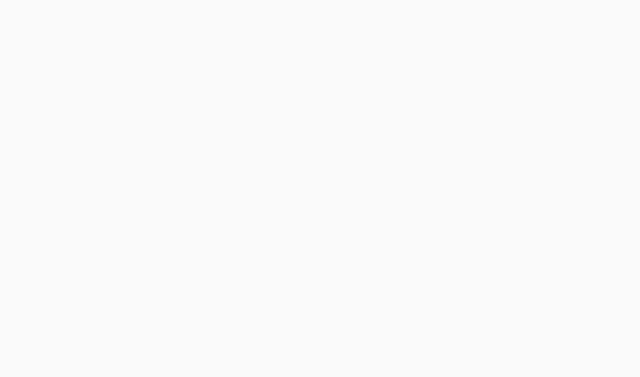
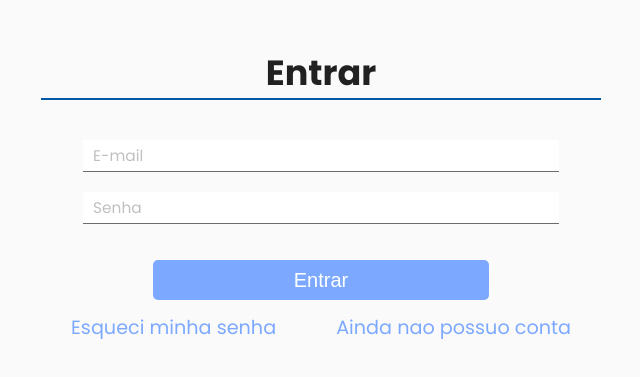
Before and after one commit to matheusmski1/rambo-frontend, a React (Create React App) app: page / in a window 1280 px wide. Shown: the part 205-582 px from the top of the page, without its empty margins (319-959 px from the left). Built offline with nearby package versions, Linux system fonts and the light colour scheme.

Commit message:
Adicionado pagina de Login com CSS e andamentos.

```diff
--- a/src/App.js
+++ b/src/App.js
@@ -1,7 +1,11 @@
 import React from "react";
+import Login from "./components/LoginComponent/Login";
 
 function App() {
-  return <></>;
+  return <>
+  <Login></Login>
+
+  </>;
 }
 
 export default App;
--- /dev/null
+++ b/src/components/LoginComponent/Login.css
@@ -0,0 +1,117 @@
+body {
+    height: 100vh;
+    display: flex;
+    flex-direction: column;
+    justify-content: center;
+}
+
+.login {
+    width: 40em;
+    margin: 0 auto;
+    display: flex;
+    align-items: center;
+    flex-direction: column;
+}
+
+.login .titulo{
+    border-bottom: 2px solid #0058A9;
+    width: 100%;
+    display: block;
+    margin-bottom: 40px;
+    font-size: 2.5em;
+    text-align: center;
+}
+
+.login .credenciais {
+    text-align: center;
+    width: 85%;
+    display: flex;
+    flex-flow: column;
+}
+
+.login .credenciais .input {
+    margin-bottom: 1.25rem;
+ }
+
+.login input[type=submit] {
+    margin-top: 1rem;
+    width: 60%;
+    height: 40px;
+    font-size: 1.25rem;
+    background-color: #7CA9FF;
+    color: white;
+    outline: none;
+    border: none;
+    border-radius: 5px;
+    cursor: pointer;
+}
+
+.login .esqueci {
+    margin-top: 1em;
+    width: 100%;
+    display: flex;
+    justify-content: space-around;
+}
+
+.login .esqueci * {
+    text-decoration: none;
+    font-size: 1.2rem;
+    color: #7CA9FF;
+}
+
+.input {
+    position: relative;
+}
+
+.input input {
+    padding: 10px 5px 1px 3px;
+    font-size: 1.2em;
+    display: block;
+    width: 100%;
+    border: none;
+    border-bottom: 1px solid #6b6b6b;
+    transition: .5s ease all;
+}
+
+.input input:focus {
+    outline: none;
+    border-color: white;
+}
+
+.input label {
+    position: absolute;
+    font-size: 1.1em;
+    pointer-events: none;
+    color: rgba(0, 0, 0, .25);
+    transition: .2s ease all;
+    left: 10px;
+    top: 5px;
+}
+
+.input input:valid ~ label,
+.input input:focus ~ label {
+    top: -8px;
+    font-size: .8em;
+}
+
+.input .barra {
+    position: relative;
+    display: block;
+}
+
+.input .barra:before,
+.input .barra:after {
+    content: "";
+    height: 2px;
+    width: 0;
+    left: 0;
+    bottom: 1px;
+    position: absolute;
+    background: #0058A9;
+    transition: .3s ease all;
+}
+
+.input input:focus ~ .barra:before,
+.input input:focus ~ .barra:after {
+    width: 100%;
+}
--- /dev/null
+++ b/src/components/LoginComponent/Login.js
@@ -0,0 +1,39 @@
+import React, {useState} from 'react';
+
+import "./Login.css"
+
+export default function Login() {
+  const [email, setEmail] = useState('');
+  const [password, setPassword] = useState('');
+  const handleChangeEmail = event => setEmail(event.target.value)
+  const handleChangePassword = event => setPassword(event.target.value)
+
+  return (
+    <div className="login">
+
+      <h2 className="titulo">Entrar</h2>
+
+      <div className="credenciais">
+        <div className="input">
+          <input type="text" id="email" value={email} onChange={handleChangeEmail} required />
+          <span className="barra"></span>
+          <label>E-mail</label>
+        </div>
+
+        <div className="input">
+          <input type="password" id="password" value={password} onChange={handleChangePassword} required />
+          <span className="barra"></span>
+          <label>Senha</label>
+        </div>
+      </div>
+
+      <input type="submit" value="Entrar" />
+
+      <div className="esqueci">
+        <a href ="">Esqueci minha senha</a>
+        <a href ="">Ainda nao possuo conta</a>
+      </div>
+
+    </div>
+  );
+}
```
Also changed, not shown: src/components/LoginComponent/Register.js (added, +73 -0 lines), src/components/LoginComponent/Register.css (added), 1 other file (tests, documents, lock files or other folders).
